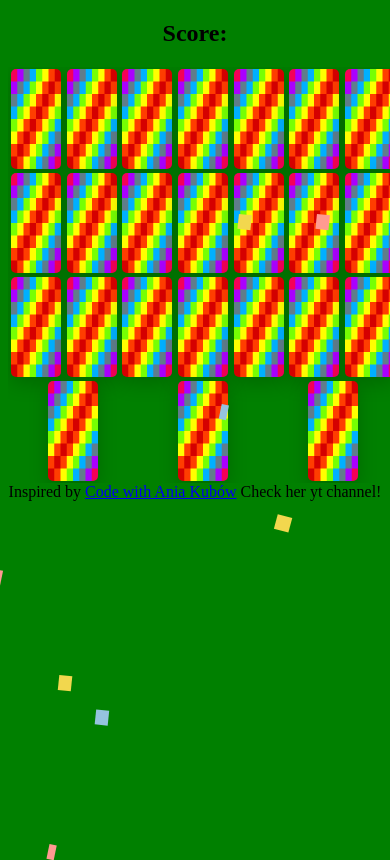
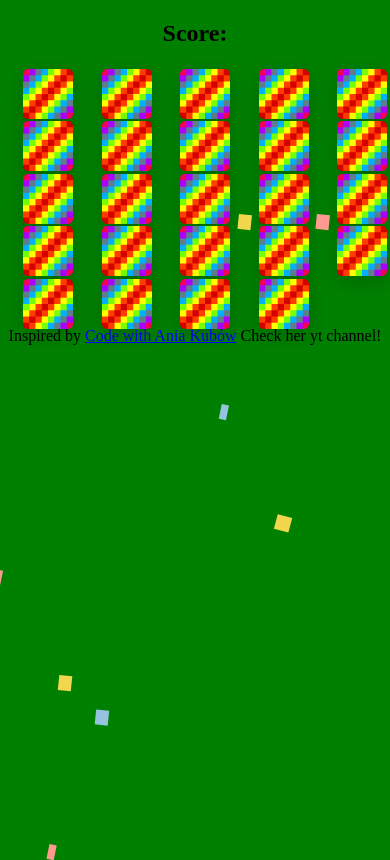
Before and after one commit to blue-flamingo/blue-flamingo.github.io, a plain HTML site: page index.html in a window 390 px wide. Drawn offline with nearby package versions, Linux system fonts and the light colour scheme; no server answers.

Commit message:
Grid
Changed from flex to grid

```diff
--- a/css/styles.css
+++ b/css/styles.css
@@ -138,9 +138,13 @@ img {
   }
 }
 
+/*
+Samsung Galaxy S7	vp:360 x 640
+prebaciti na .grid */
+
 @media screen and (max-width: 500px) {
-  .grid {
-    /* width: 600px; */
+  /*  .grid {
+
     width: 100vw;
     height: auto;
     display: flex;
@@ -149,16 +153,22 @@ img {
     justify-content: space-around;
     margin: 0 auto;
     overflow: hidden;
+  } */
+
+  .grid {
+    width: 100vw;
+    height: auto;
+    display: grid;
+    grid-template-rows: repeat(5, 50px);
+    grid-template-columns: repeat(5, 50px);
+    grid-gap: 2.5px 2.5px;
+    margin: 0 auto;
   }
-  /*   .grid::after {
-    content: "";
-    flex: auto;
-  } */
 
   img {
     border-radius: 5px;
     width: 50px;
-    height: 100px;
+    height: 50px;
     box-shadow: 0 6px 20px 0 rgba(0, 0, 0, 0.19);
     /* margin: 1px; */
   }
```
